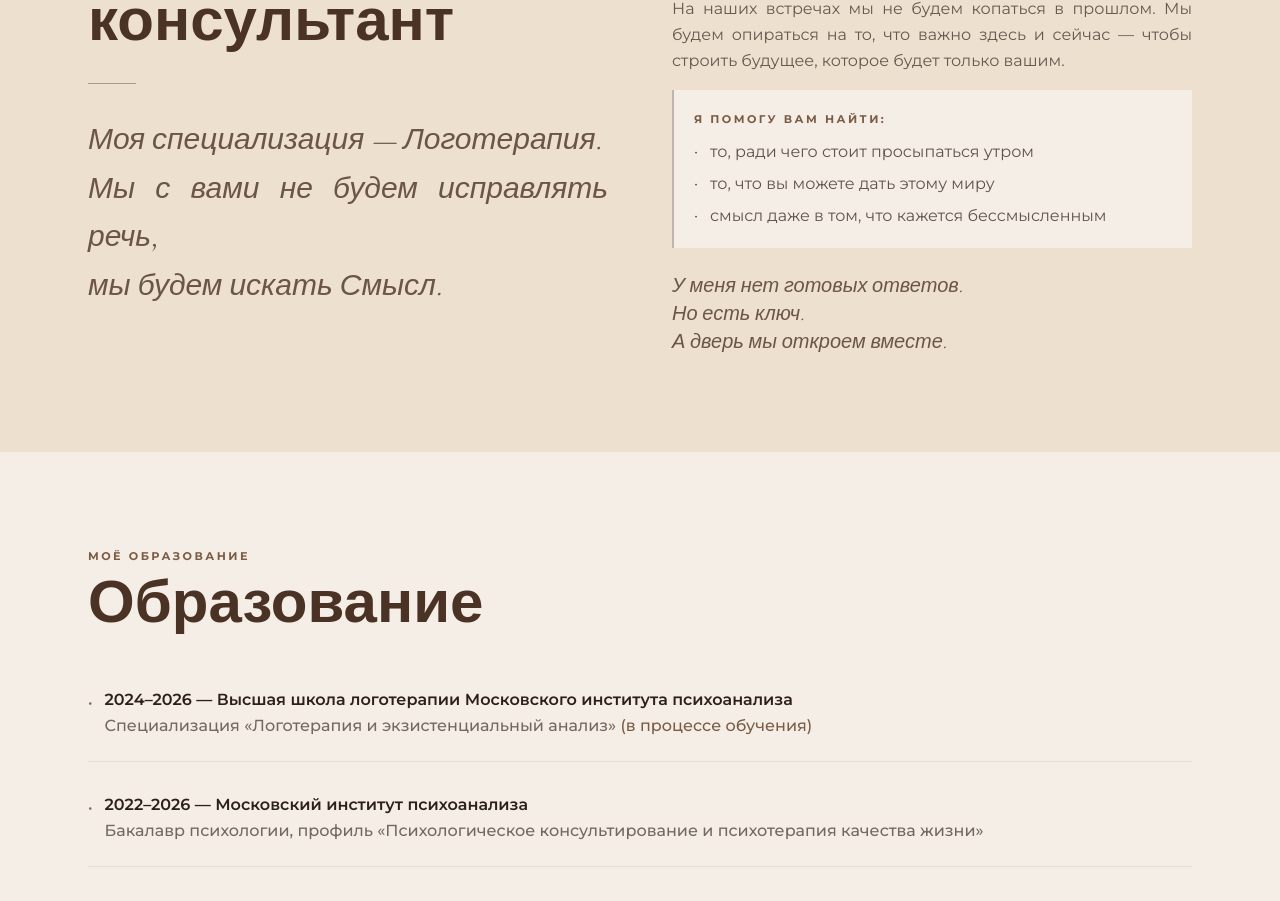
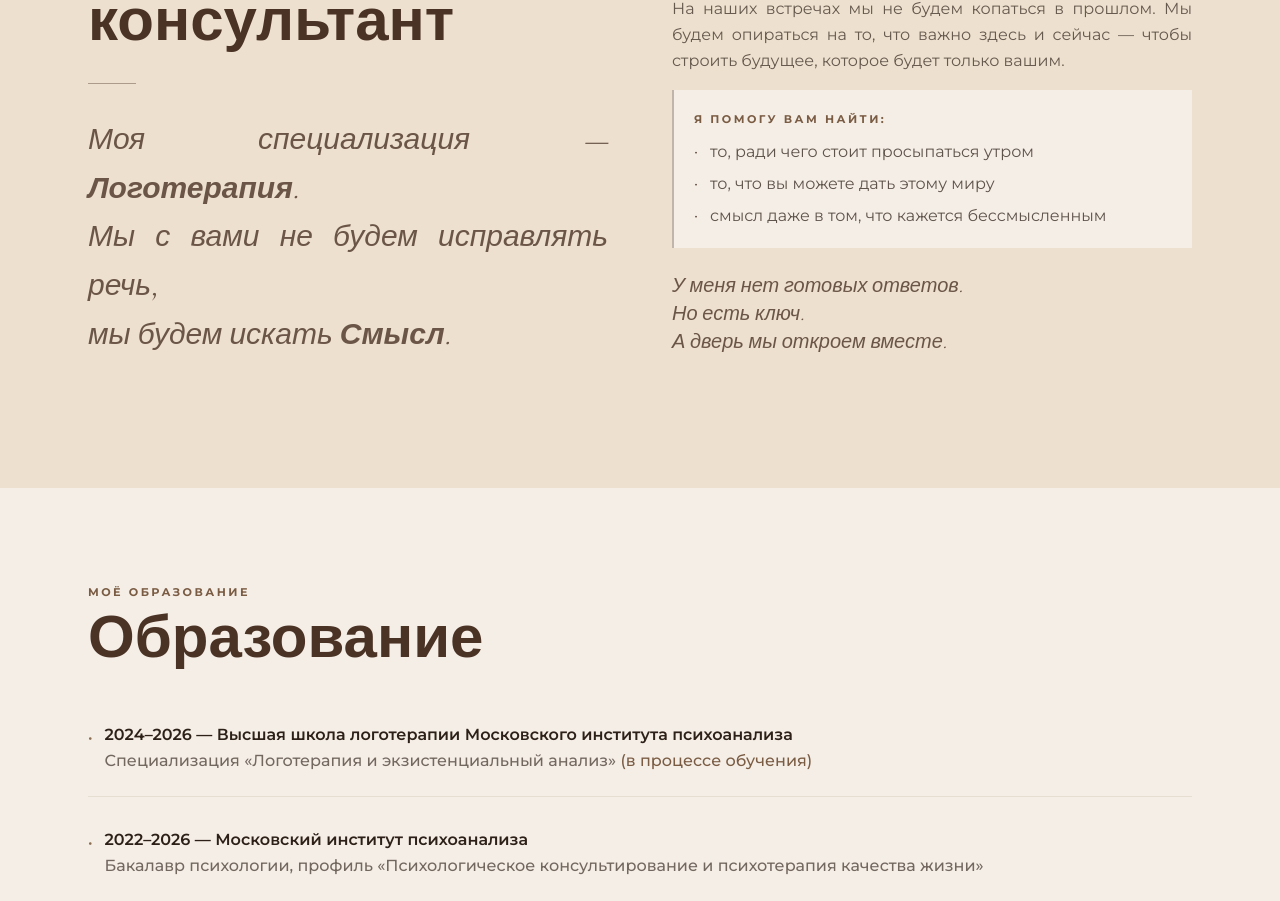
Before and after one commit to avorasho-a11y/logoswithvalery, a Next.js app: page / in a window 1280 px wide. Shown: the part 1020-1921 px from the top of the page. Built offline with nearby package versions, Linux system fonts and the light colour scheme.

Commit message:
Fix bold weight on Logotherapy and Meaning words

```diff
--- a/app/components/About.tsx
+++ b/app/components/About.tsx
@@ -34,11 +34,11 @@ export default function About() {
             </h2>
             <div className="w-12 h-px bg-chocolate/40 mb-8" />
             <p className="text-2xl md:text-3xl font-serif font-light text-chocolate/80 leading-relaxed mb-8 italic">
-              Моя специализация — <strong>Логотерапия</strong>.
+              Моя специализация — <span className="font-bold">Логотерапия</span>.
               <br />
               Мы с вами не будем исправлять речь,
               <br />
-              мы будем искать <strong>Смысл</strong>.
+              мы будем искать <span className="font-bold">Смысл</span>.
             </p>
           </div>
 
```
